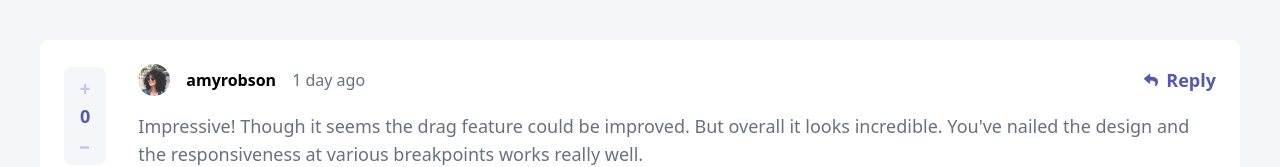
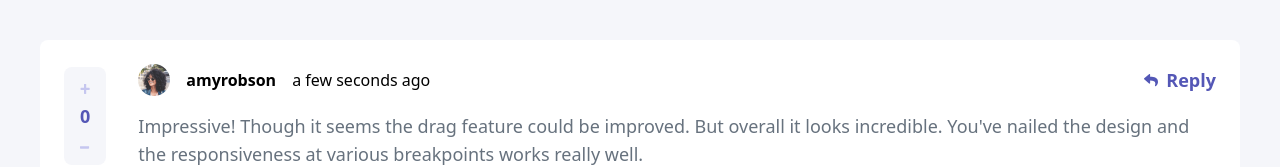
Before and after one commit to lavollmer/interactive-comments-app, a React (Vite) app: page / in a window 1280 px wide. Shown: the top 167 px of the page. Built offline with nearby package versions, Linux system fonts and the light colour scheme.

Commit message:
added timeago for comments

```diff
--- a/package.json
+++ b/package.json
@@ -10,6 +10,7 @@
     "preview": "vite preview"
   },
   "dependencies": {
+    "moment": "^2.30.1",
     "react": "^18.3.1",
     "react-dom": "^18.3.1"
   },
--- a/src/App.jsx
+++ b/src/App.jsx
@@ -3,11 +3,12 @@ import CommentCard from "./components/CommentCard";
 import UserComment from "./components/UserComment";
 
 function App() {
+  const commentCreatedAt = new Date();
   return (
     <>
       <div className="background bg-very-light-gray">
         <div className="p-10">
-          <CommentCard />
+          <CommentCard created_at={commentCreatedAt} />
           <UserComment />
         </div>
       </div>
--- a/src/components/CommentCard.jsx
+++ b/src/components/CommentCard.jsx
@@ -1,11 +1,11 @@
-import React from "react";
+import React, { useState } from "react";
+import moment from "moment";
 import IconPlus from "../assets/icon-plus.svg";
 import IconMinus from "../assets/icon-minus.svg";
 import IconReply from "../assets/icon-reply.svg";
 import Avatar from "../assets/image-amyrobson.png";
-import { useState } from "react";
 
-const CommentCard = () => {
+const CommentCard = ({created_at}) => {
   //creating a variable to hold the like count
   const [likes, setLikes] = useState(0);
 
@@ -20,6 +20,10 @@ const CommentCard = () => {
     setLikes(likes - 1);
     console.log(likes);
   };
+
+const timestamp = Date.now();
+const dateTimeAgo = moment(new Date(created_at)).fromNow();
+console.log(dateTimeAgo);
 
   return (
     <div className="flex flex-row items-center font-rubik bg-white rounded-lg p-2">
@@ -46,7 +50,7 @@ const CommentCard = () => {
           <div className="flex flex-row items-center justify-center text-md space-x-4">
             <img src={Avatar} alt="Amy Robson Image" className="h-8 w-8" />
             <h1 className="font-bold text-black">amyrobson</h1>
-            <p className="text-grayish-blue">1 day ago</p>
+            <p>{moment(created_at).fromNow()}</p>
           </div>
           <div>
             <button className="flex flex-row items-center font-bold text-moderate-blue text-lg">
```
Also changed, not shown: 2 other files (tests, documents, lock files or other folders).
